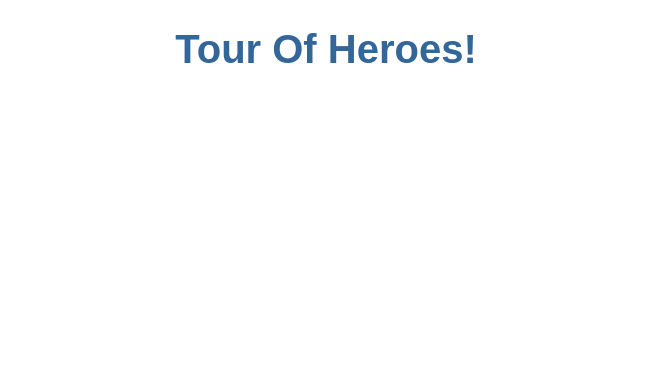
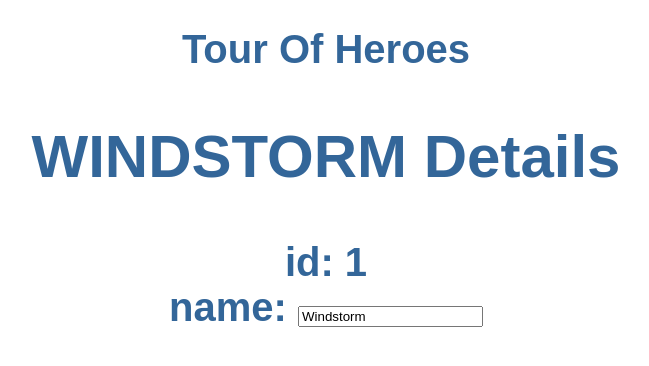
Before and after one commit to AjRoBSeYeR/angular-tour-of-heroes, an Angular app: page / in a window 1280 px wide. Shown: the top 366 px of the page, without its empty margins (314-963 px from the left). Built offline with nearby package versions, Linux system fonts and the light colour scheme.

Commit message:
Generar nuevo componente para editar un Heroe

```diff
--- a/src/app/app.component.html
+++ b/src/app/app.component.html
@@ -1,6 +1,8 @@
 <!--The content below is only a placeholder and can be replaced.-->
 <div style="text-align:center">
   <h1>
-    {{ title }}!
+    {{ title }}
+
+    <app-heroes></app-heroes>
   </h1>
 </div>
--- /dev/null
+++ b/src/app/hero.ts
@@ -0,0 +1,5 @@
+export class Hero{
+
+    id: number;
+    name: string;
+}
--- /dev/null
+++ b/src/app/heroes/heroes.component.html
@@ -0,0 +1,7 @@
+<h2>{{ hero.name | uppercase }} Details</h2>
+<div><span>id: </span>{{hero.id}}</div>
+<div>
+    <label>name:
+      <input [(ngModel)]="hero.name" placeholder="name">
+    </label>
+</div>
--- /dev/null
+++ b/src/app/heroes/heroes.component.ts
@@ -0,0 +1,23 @@
+import { Component, OnInit } from '@angular/core';
+import { Hero } from '../hero';
+
+@Component({
+  selector: 'app-heroes',
+  templateUrl: './heroes.component.html',
+  styleUrls: ['./heroes.component.css']
+})
+export class HeroesComponent implements OnInit {
+
+
+  hero: Hero = {
+    id: 1,
+    name: 'Windstorm'
+  };
+
+
+  constructor() { }
+
+  ngOnInit() {
+  }
+
+}
```
Also changed, not shown: src/app/app.module.ts (+6 -3 lines), src/app/heroes/heroes.component.css (added), 2 other files (tests, documents, lock files or other folders).
